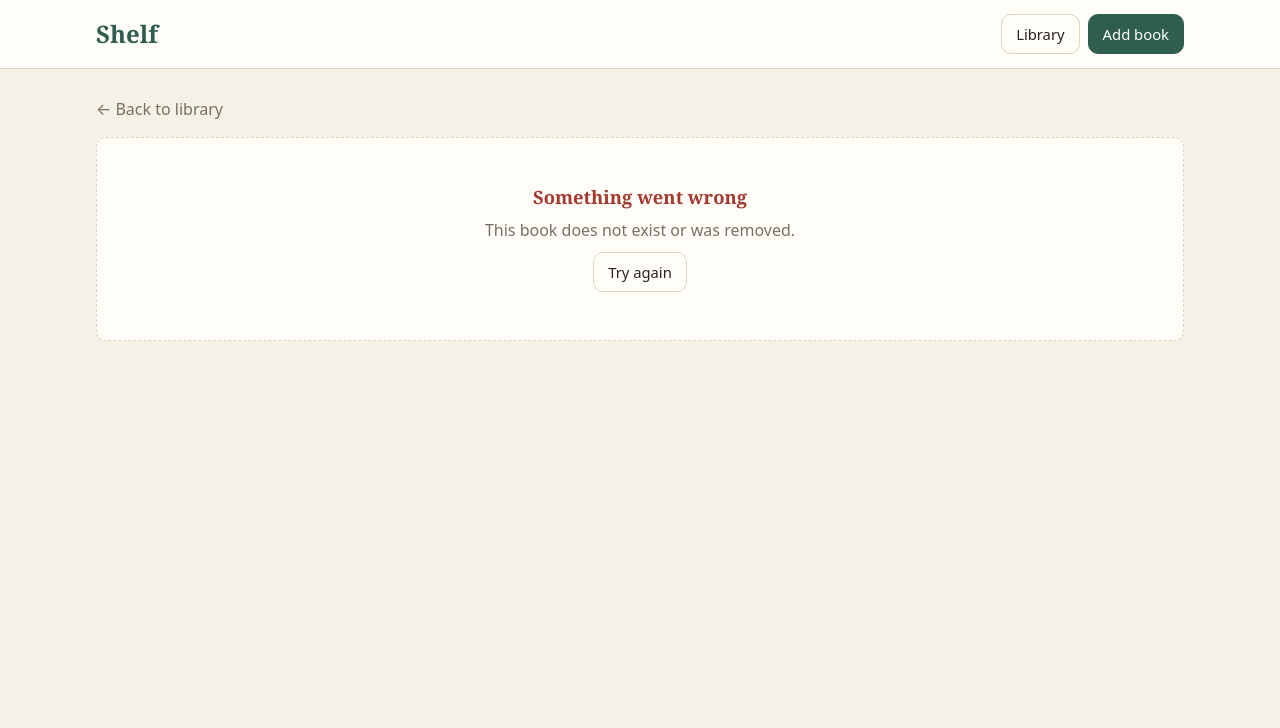
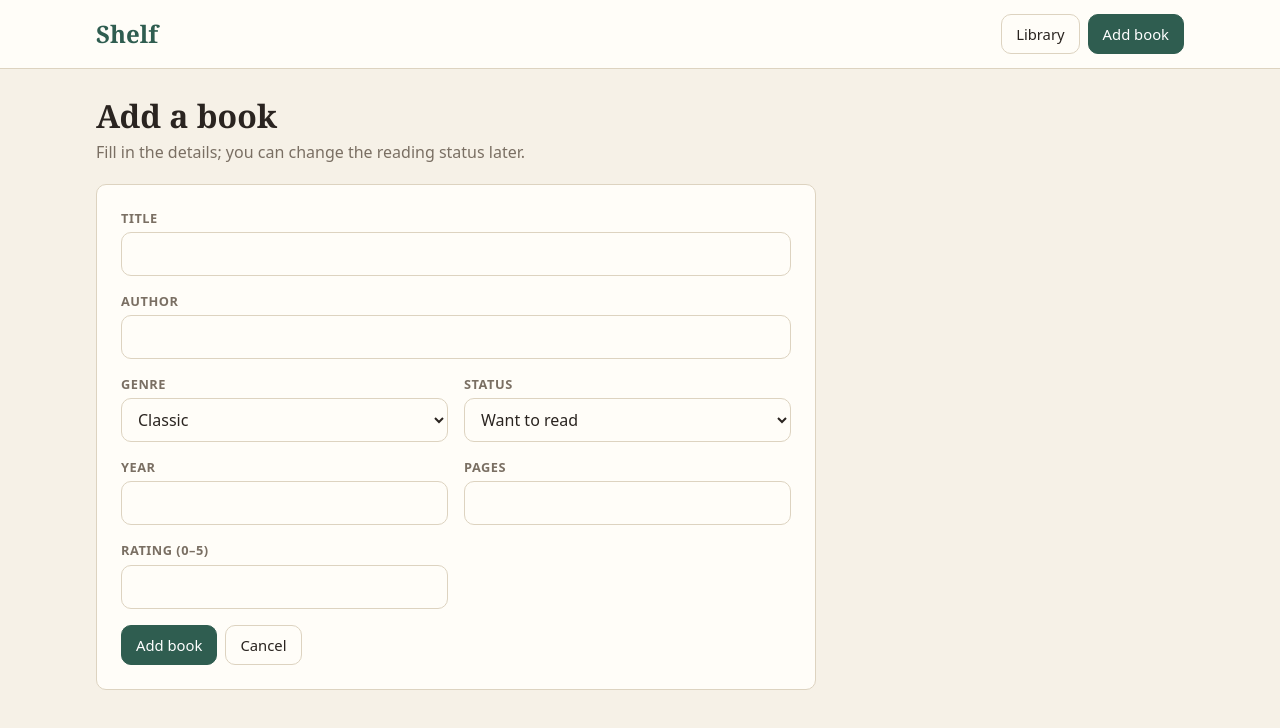
Before and after one commit to yanekissayabully/shelf-library, a Next.js app: page /books/new in a window 1280 px wide. Shown: the top 728 px of the page. Built offline with nearby package versions, Linux system fonts and the light colour scheme.

Commit message:
Add controlled form for adding a book

```diff
--- /dev/null
+++ b/app/books/new/page.tsx
@@ -0,0 +1,15 @@
+import { BookForm } from "@/components/BookForm";
+
+export default function NewBookPage() {
+  return (
+    <>
+      <div className="page__head">
+        <div>
+          <h1>Add a book</h1>
+          <p className="page__subtitle">Fill in the details; you can change the reading status later.</p>
+        </div>
+      </div>
+      <BookForm />
+    </>
+  );
+}
--- /dev/null
+++ b/components/BookForm.tsx
@@ -0,0 +1,122 @@
+"use client";
+
+import Link from "next/link";
+import { useRouter } from "next/navigation";
+import { useState, type FormEvent } from "react";
+import { createBook } from "@/lib/booksApi";
+import { GENRES, STATUSES, STATUS_LABELS } from "@/lib/types";
+import {
+  EMPTY_FORM,
+  toNewBook,
+  validateBook,
+  type BookFormErrors,
+  type BookFormValues,
+} from "@/lib/validation";
+import { FormField } from "./FormField";
+import { SelectField } from "./SelectField";
+
+const GENRE_OPTIONS = GENRES.map((genre) => ({ value: genre, label: genre }));
+const STATUS_OPTIONS = STATUSES.map((status) => ({ value: status, label: STATUS_LABELS[status] }));
+
+export function BookForm() {
+  const router = useRouter();
+  const [values, setValues] = useState<BookFormValues>(EMPTY_FORM);
+  const [errors, setErrors] = useState<BookFormErrors>({});
+  const [submitError, setSubmitError] = useState<string | null>(null);
+  const [isSubmitting, setIsSubmitting] = useState(false);
+
+  const setField = <K extends keyof BookFormValues>(field: K, value: BookFormValues[K]) => {
+    setValues((prev) => ({ ...prev, [field]: value }));
+    setErrors((prev) => ({ ...prev, [field]: undefined }));
+  };
+
+  const handleSubmit = async (event: FormEvent<HTMLFormElement>) => {
+    event.preventDefault();
+
+    const foundErrors = validateBook(values);
+    setErrors(foundErrors);
+    if (Object.keys(foundErrors).length > 0) return;
+
+    setIsSubmitting(true);
+    setSubmitError(null);
+    try {
+      const book = await createBook(toNewBook(values));
+      router.push(`/books/${book.id}`);
+    } catch (err) {
+      setSubmitError(err instanceof Error ? err.message : "Could not save the book.");
+      setIsSubmitting(false);
+    }
+  };
+
+  return (
+    <form className="form" onSubmit={handleSubmit} noValidate>
+      <div className="form__wide">
+        <FormField
+          label="Title"
+          value={values.title}
+          error={errors.title}
+          onChange={(event) => setField("title", event.target.value)}
+        />
+      </div>
+      <div className="form__wide">
+        <FormField
+          label="Author"
+          value={values.author}
+          error={errors.author}
+          onChange={(event) => setField("author", event.target.value)}
+        />
+      </div>
+
+      <SelectField
+        label="Genre"
+        value={values.genre}
+        options={GENRE_OPTIONS}
+        onChange={(genre) => setField("genre", genre)}
+      />
+      <SelectField
+        label="Status"
+        value={values.status}
+        options={STATUS_OPTIONS}
+        onChange={(status) => setField("status", status)}
+      />
+
+      <FormField
+        label="Year"
+        type="number"
+        value={values.year}
+        error={errors.year}
+        onChange={(event) => setField("year", event.target.value)}
+      />
+      <FormField
+        label="Pages"
+        type="number"
+        value={values.pages}
+        error={errors.pages}
+        onChange={(event) => setField("pages", event.target.value)}
+      />
+      <FormField
+        label="Rating (0–5)"
+        type="number"
+        step="0.1"
+        value={values.rating}
+        error={errors.rating}
+        onChange={(event) => setField("rating", event.target.value)}
+      />
+
+      {submitError && (
+        <p className="form__error form__wide" role="alert">
+          {submitError}
+        </p>
+      )}
+
+      <div className="form__actions form__wide">
+        <button type="submit" className="button button--primary" disabled={isSubmitting}>
+          {isSubmitting ? "Saving…" : "Add book"}
+        </button>
+        <Link href="/" className="button">
+          Cancel
+        </Link>
+      </div>
+    </form>
+  );
+}
--- /dev/null
+++ b/components/FormField.tsx
@@ -0,0 +1,30 @@
+import { useId, type InputHTMLAttributes } from "react";
+
+interface FormFieldProps extends InputHTMLAttributes<HTMLInputElement> {
+  label: string;
+  error?: string;
+}
+
+export function FormField({ label, error, ...inputProps }: FormFieldProps) {
+  const id = useId();
+
+  return (
+    <div className="field">
+      <label className="field__label" htmlFor={id}>
+        {label}
+      </label>
+      <input
+        id={id}
+        className="input"
+        aria-invalid={error ? true : undefined}
+        aria-describedby={error ? `${id}-error` : undefined}
+        {...inputProps}
+      />
+      {error && (
+        <span id={`${id}-error`} className="field__error">
+          {error}
+        </span>
+      )}
+    </div>
+  );
+}
--- /dev/null
+++ b/lib/validation.ts
@@ -0,0 +1,58 @@
+import type { Genre, NewBook, Status } from "./types";
+
+// Form inputs are always strings; they are converted to numbers only after validation.
+export interface BookFormValues {
+  title: string;
+  author: string;
+  year: string;
+  genre: Genre;
+  pages: string;
+  rating: string;
+  status: Status;
+}
+
+export type BookFormErrors = Partial<Record<keyof BookFormValues, string>>;
+
+export const EMPTY_FORM: BookFormValues = {
+  title: "",
+  author: "",
+  year: "",
+  genre: "Classic",
+  pages: "",
+  rating: "",
+  status: "want",
+};
+
+export function validateBook(values: BookFormValues): BookFormErrors {
+  const errors: BookFormErrors = {};
+  const year = Number(values.year);
+  const pages = Number(values.pages);
+  const rating = Number(values.rating);
+
+  if (values.title.trim() === "") errors.title = "Enter a title.";
+  if (values.author.trim() === "") errors.author = "Enter an author.";
+
+  if (values.year.trim() === "" || !Number.isInteger(year) || year > new Date().getFullYear()) {
+    errors.year = "Enter a valid year, not in the future.";
+  }
+  if (values.pages.trim() === "" || !Number.isInteger(pages) || pages < 1 || pages > 5000) {
+    errors.pages = "Enter a page count from 1 to 5000.";
+  }
+  if (values.rating.trim() === "" || Number.isNaN(rating) || rating < 0 || rating > 5) {
+    errors.rating = "Enter a rating from 0 to 5.";
+  }
+
+  return errors;
+}
+
+export function toNewBook(values: BookFormValues): NewBook {
+  return {
+    title: values.title.trim(),
+    author: values.author.trim(),
+    year: Number(values.year),
+    genre: values.genre,
+    pages: Number(values.pages),
+    rating: Math.round(Number(values.rating) * 10) / 10,
+    status: values.status,
+  };
+}
```
